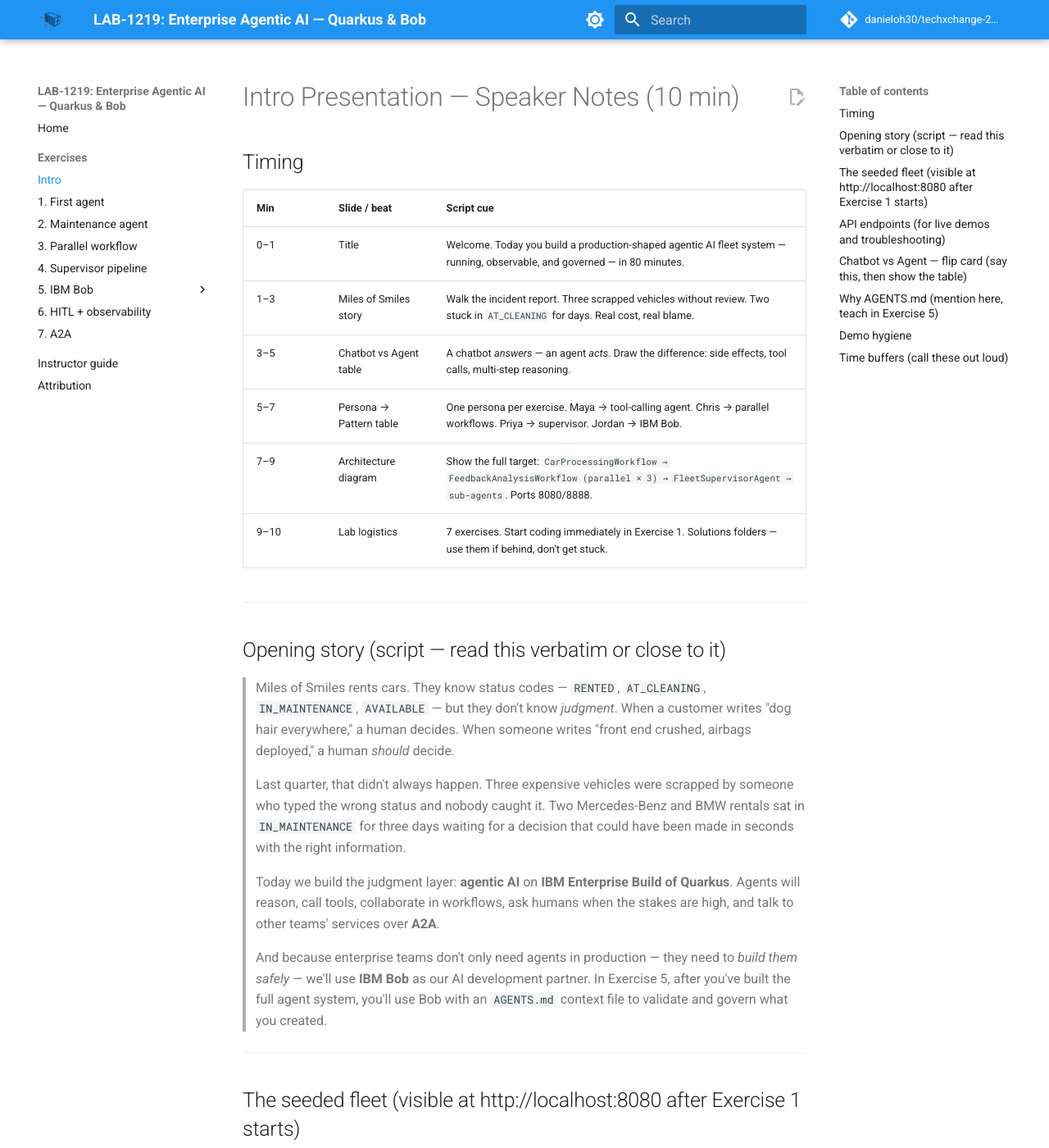
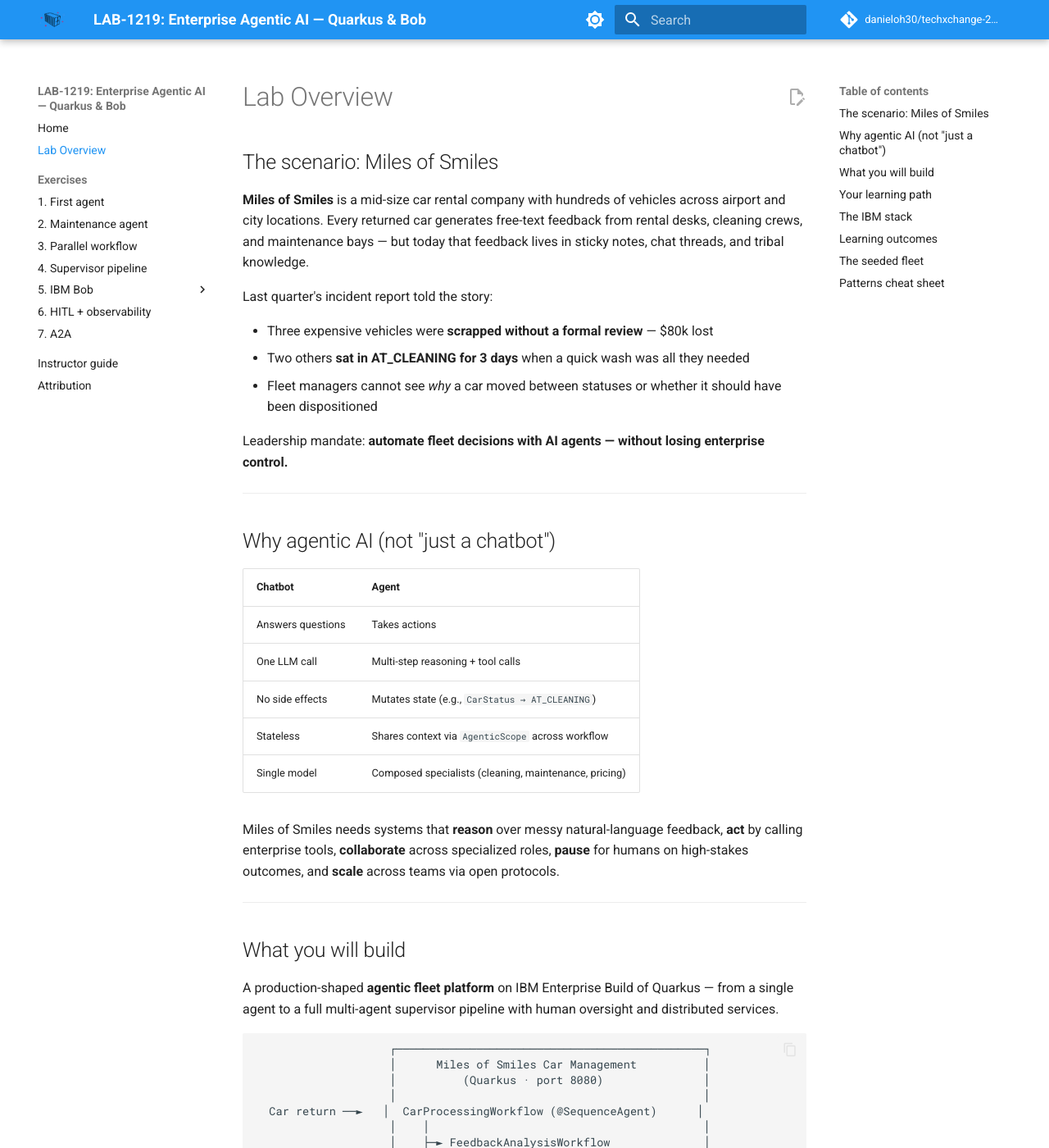
Before and after one commit to danieloh30/techxchange-2026-quarkus-bob-lab, an MkDocs documentation site: the page built from docs/00-intro/SPEAKER_NOTES.md, in a window 1280 px wide and 1400 px high. Shown: the whole window at 82% size. Built offline with MkDocs 1.6.1 and Material for MkDocs 9.7.7, drawn with Linux system fonts in a browser that asks for light colours; comment, search, counter and statistics services are not loaded; some of the changed text lies outside the part shown.

Commit message:
docs: replace Intro speaker notes with student-facing Lab Overview
Rewrite 00-intro as a Lab Overview page covering the scenario,
architecture, learning path, personas, and patterns cheat sheet.
Move it out of Exercises to its own top-level nav item. Simplify
Home page to focus on setup, prerequisites, and exercise table.

````diff
--- a/docs/00-intro/SPEAKER_NOTES.md
+++ b/docs/00-intro/SPEAKER_NOTES.md
@@ -1,96 +1,132 @@
-# Intro Presentation — Speaker Notes (10 min)
+# Lab Overview
 
-## Timing
+## The scenario: Miles of Smiles
 
-| Min | Slide / beat | Script cue |
-|-----|-------------|-----------|
-| 0–1 | Title | Welcome. Today you build a production-shaped agentic AI fleet system — running, observable, and governed — in 80 minutes. |
-| 1–3 | Miles of Smiles story | Walk the incident report. Three scrapped vehicles without review. Two stuck in `AT_CLEANING` for days. Real cost, real blame. |
-| 3–5 | Chatbot vs Agent table | A chatbot *answers* — an agent *acts*. Draw the difference: side effects, tool calls, multi-step reasoning. |
-| 5–7 | Persona → Pattern table | One persona per exercise. Maya → tool-calling agent. Chris → parallel workflows. Priya → supervisor. Jordan → IBM Bob. |
-| 7–9 | Architecture diagram | Show the full target: `CarProcessingWorkflow → FeedbackAnalysisWorkflow (parallel × 3) → FleetSupervisorAgent → sub-agents`. Ports 8080/8888. |
-| 9–10 | Lab logistics | 7 exercises. Start coding immediately in Exercise 1. Solutions folders — use them if behind, don't get stuck. |
+**Miles of Smiles** is a mid-size car rental company with hundreds of vehicles across airport and city locations. Every returned car generates free-text feedback from rental desks, cleaning crews, and maintenance bays — but today that feedback lives in sticky notes, chat threads, and tribal knowledge.
+
+Last quarter's incident report told the story:
+
+- Three expensive vehicles were **scrapped without a formal review** — $80k lost
+- Two others **sat in AT_CLEANING for 3 days** when a quick wash was all they needed
+- Fleet managers cannot see *why* a car moved between statuses or whether it should have been dispositioned
+
+Leadership mandate: **automate fleet decisions with AI agents — without losing enterprise control.**
 
 ---
 
-## Opening story (script — read this verbatim or close to it)
+## Why agentic AI (not "just a chatbot")
 
-> Miles of Smiles rents cars. They know status codes — `RENTED`, `AT_CLEANING`, `IN_MAINTENANCE`, `AVAILABLE` — but they don't know *judgment*. When a customer writes "dog hair everywhere," a human decides. When someone writes "front end crushed, airbags deployed," a human *should* decide.
->
-> Last quarter, that didn't always happen. Three expensive vehicles were scrapped by someone who typed the wrong status and nobody caught it. Two Mercedes-Benz and BMW rentals sat in `IN_MAINTENANCE` for three days waiting for a decision that could have been made in seconds with the right information.
->
-> Today we build the judgment layer: **agentic AI** on **IBM Enterprise Build of Quarkus**. Agents will reason, call tools, collaborate in workflows, ask humans when the stakes are high, and talk to other teams' services over **A2A**.
->
-> And because enterprise teams don't only need agents in production — they need to *build them safely* — we'll use **IBM Bob** as our AI development partner. In Exercise 5, after you've built the full agent system, you'll use Bob with an `AGENTS.md` context file to validate and govern what you created.
+| Chatbot | Agent |
+|---------|-------|
+| Answers questions | Takes actions |
+| One LLM call | Multi-step reasoning + tool calls |
+| No side effects | Mutates state (e.g., `CarStatus → AT_CLEANING`) |
+| Stateless | Shares context via `AgenticScope` across workflow |
+| Single model | Composed specialists (cleaning, maintenance, pricing) |
+
+Miles of Smiles needs systems that **reason** over messy natural-language feedback, **act** by calling enterprise tools, **collaborate** across specialized roles, **pause** for humans on high-stakes outcomes, and **scale** across teams via open protocols.
 
 ---
 
-## The seeded fleet (visible at http://localhost:8080 after Exercise 1 starts)
+## What you will build
 
-| Car ID | Make | Model | Year | Status | HITL trigger? |
-|--------|------|-------|------|--------|--------------|
-| 1 | Mercedes-Benz | C-Class | 2024 | RENTED | Yes (high value) |
-| 2 | BMW | X5 | 2025 | IN_MAINTENANCE | Yes (high value) |
-| 3 | Audi | Q4 | 2025 | RENTED | Yes (high value) |
-| 4 | Nissan | Altima | 2018 | AT_CLEANING | No |
-| 5 | Ford | Focus | 2014 | RENTED | No (low value, high mileage) |
-| 6 | Toyota | Corolla | 2023 | RENTED | No |
-| 7 | Honda | Civic | 2022 | RENTED | No |
-| 8 | Ford | F-150 | 2024 | IN_MAINTENANCE | No |
+A production-shaped **agentic fleet platform** on IBM Enterprise Build of Quarkus — from a single agent to a full multi-agent supervisor pipeline with human oversight and distributed services.
 
-> **Instructor tip:** Use Car #5 (Ford Focus, 2014) for dirty-car demos in Exercise 1. Use Car #6 (Toyota Corolla) for clean-car demos. Use Car #1 (Mercedes-Benz C-Class) for HITL demos in Exercise 6 and severe damage in Exercise 4.
+```
+                    ┌──────────────────────────────────────────────┐
+                    │      Miles of Smiles Car Management          │
+                    │          (Quarkus · port 8080)               │
+                    │                                              │
+  Car return ──►   │  CarProcessingWorkflow (@SequenceAgent)      │
+                    │    │                                         │
+                    │    ├─► FeedbackAnalysisWorkflow              │
+                    │    │        (@ParallelMapperAgent × 3 tasks) │
+                    │    │                                         │
+                    │    ├─► FleetSupervisorAgent (@SupervisorAgent)│
+                    │    │        ├─ CleaningAgent   (@ToolBox)    │
+                    │    │        ├─ MaintenanceAgent              │
+                    │    │        ├─ DispositionAgent + HITL gate  │
+                    │    │        └─ PricingAgent ──A2A──► :8888  │
+                    │    │                                         │
+                    │    └─► CarConditionFeedbackAgent             │
+                    └──────────────────────────────────────────────┘
+```
 
 ---
 
-## API endpoints (for live demos and troubleshooting)
+## Your learning path
 
-| Method | Path | Description |
-|--------|------|-------------|
-| `GET` | `http://localhost:8080/cars` | Full fleet list (JSON) |
-| `GET` | `http://localhost:8080/cars/{id}` | Single car |
-| `POST` | `http://localhost:8080/car-management/return/{carNumber}` | Return a car (triggers agentic workflow) |
+Each exercise adds a new capability, guided by a persona facing a real fleet operations problem:
 
-The UI at `http://localhost:8080` wraps these endpoints — participants don't need to use `curl` unless they want to.
+| Exercise | Persona | Problem | Pattern you learn |
+|----------|---------|---------|-------------------|
+| **1** | **Maya** — Rental desk | Free-text returns pile up; status is manual | `@Agent` + `@ToolBox` — your first agent |
+| **2** | **Chris** — Ops lead | Maintenance decisions need policy, not code | `@SystemMessage` as policy declaration |
+| **3** | **Chris** — Ops lead | Three analyses must run concurrently | `@ParallelMapperAgent` + `@Output` |
+| **4** | **Priya** — Fleet manager | Severe damage needs adaptive disposition | `@SupervisorAgent` orchestration |
+| **5** | **Jordan** — Platform engineer | Must ship governed code; copilots hallucinate | **IBM Bob** + `AGENTS.md` |
+| **6** | **Alex** — Compliance officer | High-value cars need approval + audit trail | **HITL** + OpenTelemetry |
+| **7** | **Riley** — Pricing team | Valuation is a separate service/team | **A2A** remote pricing agent |
+
+**Exercises 1–4** are hands-on code-along — you type agent code into stub files with hot reload.
+**Exercise 5** uses IBM Bob to govern and validate the system you built.
+**Exercises 6–7** run pre-built solutions to explore production patterns.
 
 ---
 
-## Chatbot vs Agent — flip card (say this, then show the table)
+## The IBM stack
 
-> "If I ask a chatbot 'does this car need cleaning?' it tells me. If I ask an agent, it *decides*, calls the cleaning system, and changes the database. Same question — completely different architecture."
-
-| Chatbot | Agent |
-|---------|-------|
-| Answers text | Takes actions |
-| One LLM call | Multiple LLM rounds + tool calls |
-| No side effects | Mutates state (`CarStatus → AT_CLEANING`) |
-| Stateless | Shares state via `AgenticScope` across workflow |
-| Single model | Composed specialists (cleaning, maintenance, pricing) |
+| Layer | Component | Role |
+|-------|-----------|------|
+| Runtime | IBM Enterprise Build of Quarkus 3.37.4 | Build-time agent validation, fast startup |
+| AI extension | Quarkus LangChain4j 1.12.0 | Declarative agents, workflows, A2A |
+| Dev tooling | IBM Bob | SDLC partner: plan → code → test → secure |
+| Context efficiency | `AGENTS.md` | Targeted Bob context — avoids token-bloat scans |
 
 ---
 
-## Why AGENTS.md (mention here, teach in Exercise 5)
+## Learning outcomes
 
-> "Before we start, notice there's an `AGENTS.md` in the root of this repo. It tells IBM Bob the entire `@Agent` programming model, all existing agents, and 10 rules — in one file. No background scans. No re-discovery. Fewer 'Bob Coins' spent. You'll use this in Exercise 5 after you've built the full agent system — documenting and governing what you created."
+After this lab you will be able to:
+
+- Declare agents with `@Agent`, `@SystemMessage`, `@ToolBox` and explain what Quarkus generates at build time
+- Compose multi-agent workflows: sequence, parallel, and supervisor orchestration
+- Use `@SupervisorAgent` for adaptive AI routing vs hardcoded conditional logic
+- Author an `AGENTS.md` to make IBM Bob cost-efficient on agentic projects
+- Distribute agents across services with **A2A** (`@A2AClientAgent`)
+- Add **human-in-the-loop** gates and read **OpenTelemetry** spans for compliance and FinOps
 
 ---
 
-## Demo hygiene
+## The seeded fleet
 
-- Have `lab/` ready to start at port 8080 — first thing students do in Exercise 1 is `cd lab && ./mvnw quarkus:dev`. Takes ~15s cold, ~3s warm.
-- Have Bob signed in on the presenter laptop and `AGENTS.md` loaded in context before Exercise 5.
-- Keep terminal 2 ready but blank — demonstrate the two-terminal startup live in Exercise 7.
-- If the room has slow networks, pre-pull `docker.io/library/postgres:18` before the session: `docker pull postgres:18`.
+When you start the app in Exercise 1, you'll see 8 cars in the Fleet Status UI:
+
+| Car # | Make | Model | Year | Initial Status |
+|-------|------|-------|------|----------------|
+| 1 | Mercedes-Benz | C-Class | 2024 | RENTED |
+| 2 | BMW | X5 | 2025 | IN_MAINTENANCE |
+| 3 | Audi | Q4 | 2025 | RENTED |
+| 4 | Nissan | Altima | 2018 | AT_CLEANING |
+| 5 | Ford | Focus | 2014 | RENTED |
+| 6 | Toyota | Corolla | 2023 | RENTED |
+| 7 | Honda | Civic | 2022 | RENTED |
+| 8 | Ford | F-150 | 2024 | IN_MAINTENANCE |
+
+You'll use these cars throughout the exercises — returning them with different feedback to trigger different agent behaviors.
 
 ---
 
-## Time buffers (call these out loud)
+## Patterns cheat sheet
 
-| After exercise | If on time | If behind by 2+ min |
-|----------------|-----------|---------------------|
-| Ex 1 | Proceed | Skip clean-car test; just show dirty-car path |
-| Ex 2 | Proceed | Skip @SystemMessage tuning experiment |
-| Ex 3 | Proceed | Skip Dev UI CDI bean check |
-| Ex 4 | Proceed | Skip Path 1 (clean return); keep Paths 2+3 |
-| Ex 5 | Proceed | Keep guardrail demo; skip security audit |
-| Ex 6 | Proceed | Skip Grafana span walk — just show HITL approve/reject |
-| Ex 7 | Proceed | Skip trade-offs table — just correlate logs |
+Keep this handy as you work through the exercises:
+
+```
+Goal: step-by-step pipeline     → @SequenceAgent
+Goal: concurrent work           → @ParallelMapperAgent
+Goal: data-driven branching     → @ConditionalAgent
+Goal: refine until good enough  → @LoopAgent
+Goal: adaptive multi-agent      → @SupervisorAgent
+Goal: delegate to remote agent  → A2A + @A2AClientAgent
+Goal: human approval            → @HumanInTheLoop
+```
--- a/mkdocs.yml
+++ b/mkdocs.yml
@@ -67,8 +67,8 @@ markdown_extensions:
 
 nav:
   - Home: index.md
+  - Lab Overview: 00-intro/SPEAKER_NOTES.md
   - Exercises:
-      - Intro: 00-intro/SPEAKER_NOTES.md
       - "1. First agent": 01-first-agent/START_HERE.md
       - "2. Maintenance agent": 02-maintenance-agent/START_HERE.md
       - "3. Parallel workflow": 03-parallel-workflow/START_HERE.md
````
Also changed, not shown: docs/index.md (+15 -25 lines).
